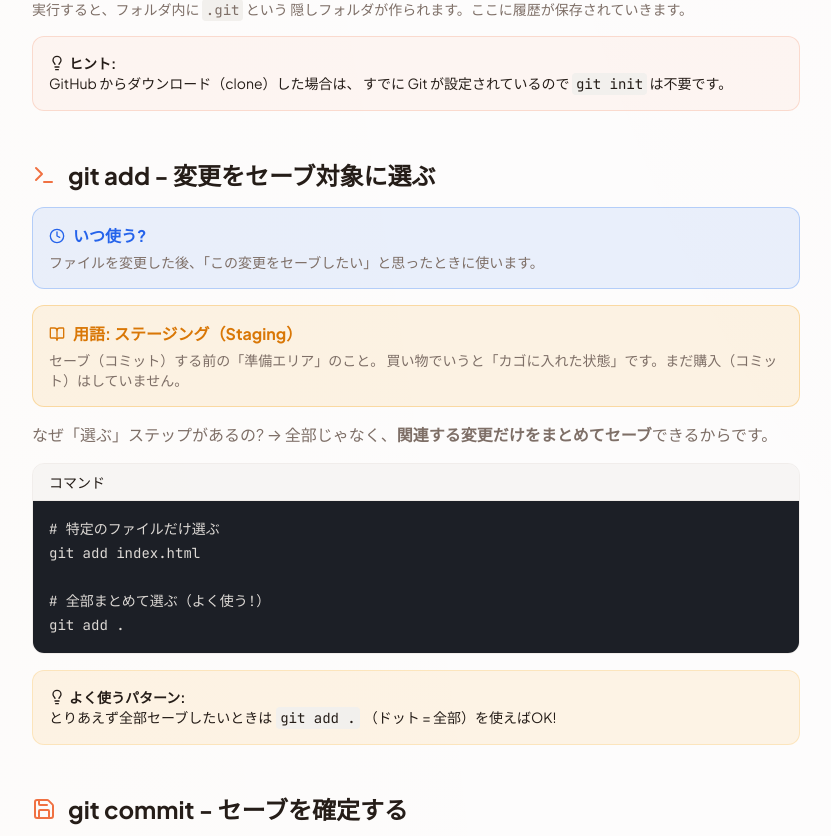
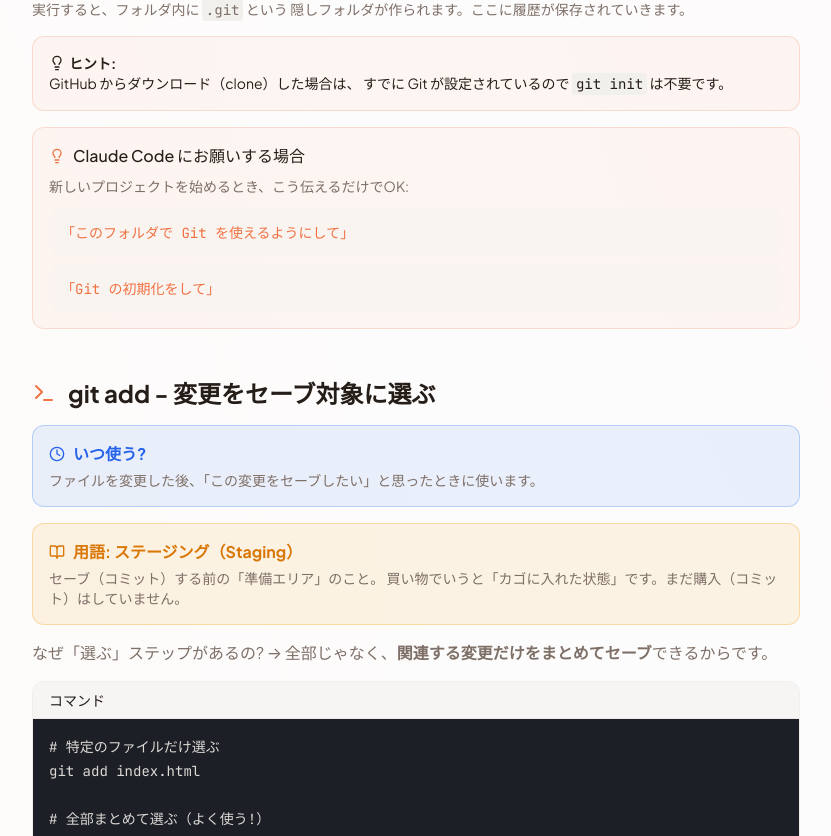
Before and after one commit to y4422/terminal-guide-dist, a Next.js app: page /guides/git in a window 1280 px wide. Shown: the part 3475-4311 px from the top of the page, without its empty margins (248-1079 px from the left). Built offline with nearby package versions, Linux system fonts and the light colour scheme.

Commit message:
Add Claude Code example to git init section
Show how to ask Claude Code to initialize Git in a project folder.

Co-Authored-By: Claude Opus 4.5 <noreply@anthropic.com>

```diff
--- a/src/app/guides/git/page.tsx
+++ b/src/app/guides/git/page.tsx
@@ -339,11 +339,26 @@ git init`}
           隠しフォルダが作られます。ここに履歴が保存されていきます。
         </p>
 
-        <div className="bg-primary/5 border border-primary/20 rounded-lg p-4">
+        <div className="bg-primary/5 border border-primary/20 rounded-lg p-4 mb-4">
           <p className="text-sm">
             <span className="flex items-center gap-1"><Lightbulb className="h-4 w-4" /><strong>ヒント:</strong></span> GitHub からダウンロード（clone）した場合は、
             すでに Git が設定されているので <code className="px-1 py-0.5 bg-muted rounded">git init</code> は不要です。
           </p>
+        </div>
+
+        <div className="bg-primary/5 border border-primary/20 rounded-lg p-4">
+          <p className="font-medium mb-2 flex items-center gap-2"><Lightbulb className="h-4 w-4 text-primary" /> Claude Code にお願いする場合</p>
+          <p className="text-sm text-muted-foreground mb-3">
+            新しいプロジェクトを始めるとき、こう伝えるだけでOK:
+          </p>
+          <div className="space-y-2">
+            <div className="p-3 bg-muted/30 rounded-lg">
+              <code className="text-sm text-primary">「このフォルダで Git を使えるようにして」</code>
+            </div>
+            <div className="p-3 bg-muted/30 rounded-lg">
+              <code className="text-sm text-primary">「Git の初期化をして」</code>
+            </div>
+          </div>
         </div>
       </Section>
 
```
